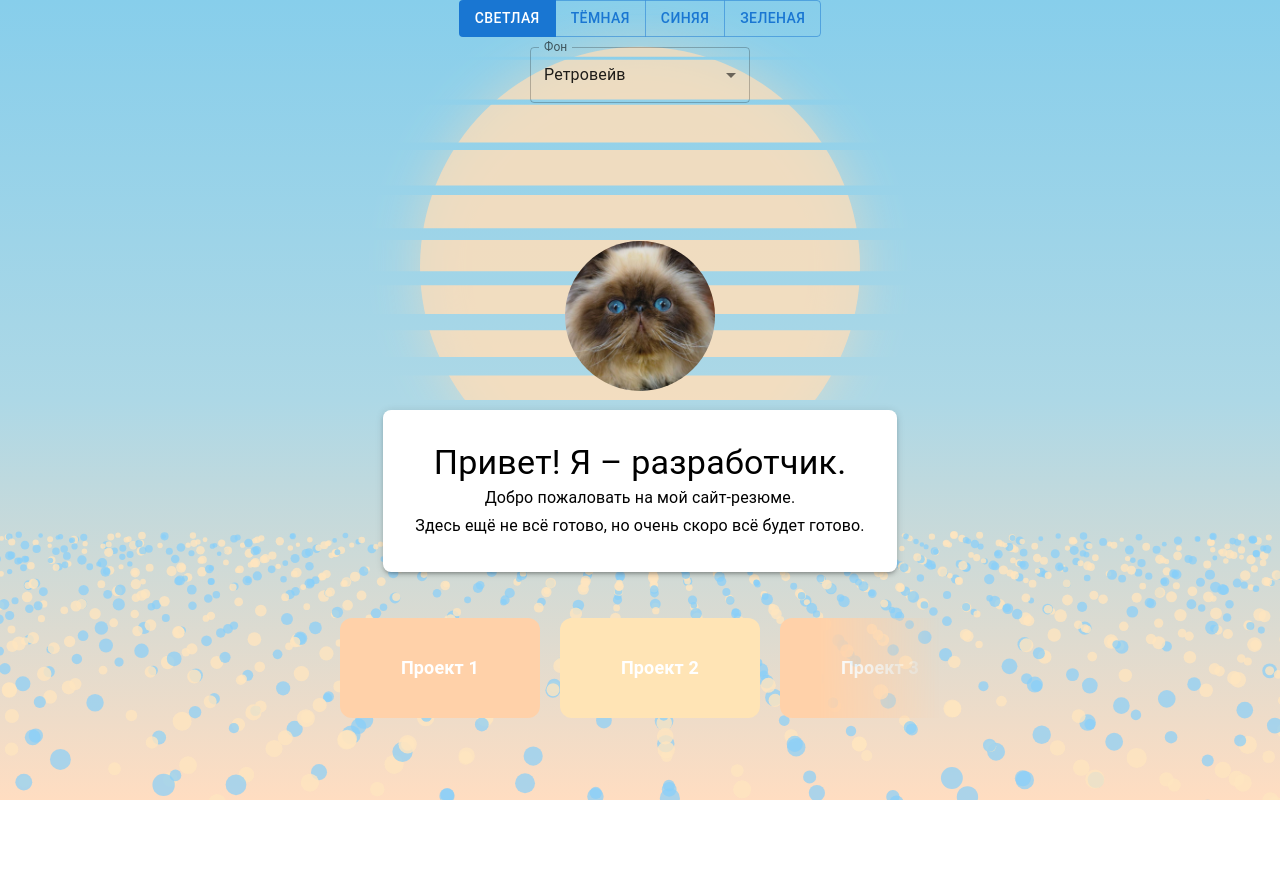
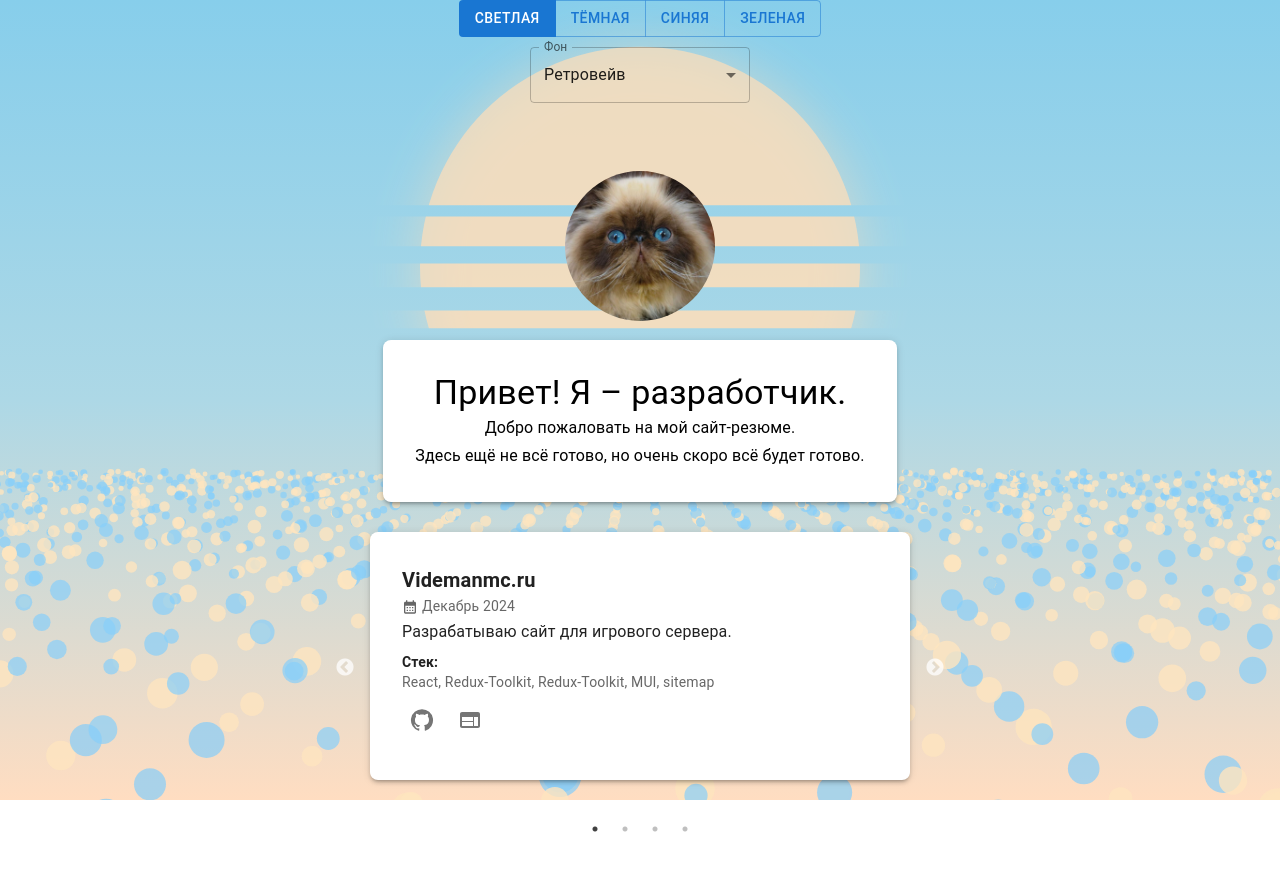
Before and after one commit to daradanci/Resume, a React (Vite) app: page /Resume/ in a window 1280 px wide. Shown: the top 870 px of the page. Built offline with nearby package versions, Linux system fonts and the light colour scheme.

Commit message:
added simple project cards

```diff
--- a/package.json
+++ b/package.json
@@ -13,6 +13,7 @@
   "dependencies": {
     "@emotion/react": "^11.14.0",
     "@emotion/styled": "^11.14.0",
+    "@mui/icons-material": "^6.4.7",
     "@mui/material": "^6.4.7",
     "@react-three/drei": "^10.0.4",
     "@react-three/fiber": "^9.1.0",
@@ -23,13 +24,16 @@
     "react": "^19.0.0",
     "react-dom": "^19.0.0",
     "react-router-dom": "^6.30.0",
+    "react-slick": "^0.30.3",
     "react-tsparticles": "^2.12.2",
+    "slick-carousel": "^1.8.1",
     "tsparticles": "^3.8.1"
   },
   "devDependencies": {
     "@eslint/js": "^9.21.0",
     "@types/react": "^19.0.10",
     "@types/react-dom": "^19.0.4",
+    "@types/react-slick": "^0.23.13",
     "@vitejs/plugin-react": "^4.3.4",
     "eslint": "^9.21.0",
     "eslint-plugin-react-hooks": "^5.1.0",
--- /dev/null
+++ b/src/components/ProjectList.tsx
@@ -0,0 +1,98 @@
+import React from "react";
+import { Card, CardContent, Box, Typography, IconButton } from "@mui/material";
+import { motion } from "framer-motion";
+import Slider from "react-slick";
+import "slick-carousel/slick/slick.css";
+import "slick-carousel/slick/slick-theme.css";
+import GitHubIcon from '@mui/icons-material/GitHub';
+import WebIcon from '@mui/icons-material/Web';
+import ExitToAppIcon from '@mui/icons-material/ExitToApp';
+import CalendarMonthIcon from '@mui/icons-material/CalendarMonth';
+
+const projects = [
+  {
+    id: 1,
+    title: "Videmanmc.ru",
+    description: "Разрабатываю сайт для игрового сервера.",
+    date: "Декабрь 2024",
+    stack: ["React", "Redux-Toolkit", "Redux-Toolkit", "MUI", "sitemap"],
+    links: { github: "https://github.com/VidemanMC/website  ", demo: "https://videmanmc.ru/" }
+  },
+  {
+    id: 2,
+    title: "CelestialNotes",
+    description: "Участвовал в хакатоне, разработал фронтенд приложения облачного хранилища заметок",
+    date: "Май 2023",
+    stack: ["React", "Redux", "axios", "bootstrap"],
+    links: { github: "https://github.com/Eaglise/ST_KR__Cloud_Notes/tree/Frontend%3D)", demo: "https://daradanci.github.io/ST_KR__Cloud_Notes/" }
+  },
+  {
+    id: 3,
+    title: "FrontCloudCamp",
+    description: "Разработал приложение для валидации данных.",
+    date: "Июнь 2023",
+    stack: ["React", "Redux Toolkit", "yup", "emotion", "formik"],
+    links: { github: "https://github.com/daradanci/FrontCloudCamp", demo: "https://daradanci.github.io/FrontCloudCamp/" }
+  },
+  {
+    id: 4,
+    title: "COCOMOOD",
+    description: "Разработал фронтенд для трекера прочитанных книг. Командные усилия привели к победе на хакатоне.",
+    date: "Октябрь 2024",
+    stack: ["Vue", "pinia", "js-cookie", "canvasjs", "bootstrap"],
+    links: { github: "https://github.com/Eaglise/COCOMOOD/tree/Frontend", demo: "https://daradanci.github.io/COCOMOOD/" }
+  }
+];
+
+const settings = {
+  dots: true,
+  infinite: true,
+  speed: 500,
+  slidesToShow: 1,
+  slidesToScroll: 1,
+};
+
+const ProjectList = () => {
+  return (
+    <Box sx={{ maxWidth: "600px", margin: "0 auto", padding: "20px" }}>
+      <motion.div
+        initial={{ opacity: 0, y: 20 }}
+        animate={{ opacity: 1, y: 0 }}
+        transition={{ duration: 0.5 }}
+      >
+        <Slider {...settings}>
+          {projects.map((project) => (
+            <Box key={project.id} sx={{ padding: "10px" }}>
+              <motion.div whileHover={{ scale: 1.05 }}>
+                <Card sx={{ padding: "16px", boxShadow: 3, borderRadius: 2 }}>
+                  <CardContent>
+                    <Typography variant="h6" fontWeight="bold">{project.title}</Typography>
+                    <Typography variant="body2" color="textSecondary" gutterBottom>
+                      <CalendarMonthIcon sx={{ fontSize: 16, verticalAlign: "middle", marginRight: "4px" }} />
+                      {project.date}
+                    </Typography>
+                    <Typography variant="body1" sx={{ marginBottom: "8px" }}>{project.description}</Typography>
+                    <Typography variant="body2" fontWeight="bold">Стек:</Typography>
+                    <Typography variant="body2" color="textSecondary" sx={{ marginBottom: "8px" }}>
+                      {project.stack.join(", ")}
+                    </Typography>
+                    <Box display="flex" gap={1}>
+                      <IconButton href={project.links.github} target="_blank" aria-label="GitHub">
+                        <GitHubIcon />
+                      </IconButton>
+                      <IconButton href={project.links.demo} target="_blank" aria-label="Demo">
+                        <WebIcon />
+                      </IconButton>
+                    </Box>
+                  </CardContent>
+                </Card>
+              </motion.div>
+            </Box>
+          ))}
+        </Slider>
+      </motion.div>
+    </Box>
+  );
+};
+
+export default ProjectList;
--- a/src/components/ProjectScroll.tsx
+++ b/src/components/ProjectScroll.tsx
@@ -16,15 +16,30 @@ export default function ProjectScroll() {
     const maskImage = useScrollOverflowMask(scrollXProgress);
     const colors = themeColors[themeMode] || themeColors.dark;
 
+    const scroll = (direction: "left" | "right") => {
+        if (ref.current) {
+            const scrollAmount = 220;
+            ref.current.scrollBy({ left: direction === "left" ? -scrollAmount : scrollAmount, behavior: "smooth" });
+        }
+    };
+
     return (
         <div id="projects">
+            <button className="scroll-btn left" onClick={() => scroll("left")}>&larr;</button>
             <motion.ul ref={ref} style={{ maskImage }}>
                 {colors.map((color, index) => (
-                    <motion.li key={index} style={{ background: color }}>
+                    <motion.li
+                        key={index}
+                        style={{ background: color }}
+                        initial={{ opacity: 0, y: 20 }}
+                        animate={{ opacity: 1, y: 0 }}
+                        transition={{ duration: 0.5, delay: index * 0.1 }}
+                    >
                         {`Проект ${index + 1}`}
                     </motion.li>
                 ))}
             </motion.ul>
+            <button className="scroll-btn right" onClick={() => scroll("right")}>&rarr;</button>
             <StyleSheet />
         </div>
     );
@@ -39,27 +54,19 @@ const opaque = `#000`;
 
 function useScrollOverflowMask(scrollXProgress: MotionValue<number>) {
     const maskImage = useMotionValue(
-        `linear-gradient(90deg, ${opaque}, ${opaque} ${left}, ${opaque} ${rightInset}, ${transparent})`
+        `linear-gradient(90deg, rgba(0, 0, 0, 0) 0%, rgba(0, 0, 0, 0.7) 15%, rgba(0, 0, 0, 1) 50%, rgba(0, 0, 0, 0.7) 85%, rgba(0, 0, 0, 0) 100%)`
     );
 
     useMotionValueEvent(scrollXProgress, "change", (value) => {
         if (value === 0) {
             animate(
                 maskImage,
-                `linear-gradient(90deg, ${opaque}, ${opaque} ${left}, ${opaque} ${rightInset}, ${transparent})`
+                `linear-gradient(90deg, rgba(0, 0, 0, 0) 0%, rgba(0, 0, 0, 0.7) 15%, rgba(0, 0, 0, 1) 50%, rgba(0, 0, 0, 0.7) 85%, rgba(0, 0, 0, 0) 100%)`
             );
         } else if (value === 1) {
             animate(
                 maskImage,
-                `linear-gradient(90deg, ${transparent}, ${opaque} ${leftInset}, ${opaque} ${right}, ${opaque})`
-            );
-        } else if (
-            scrollXProgress.getPrevious() === 0 ||
-            scrollXProgress.getPrevious() === 1
-        ) {
-            animate(
-                maskImage,
-                `linear-gradient(90deg, ${transparent}, ${opaque} ${leftInset}, ${opaque} ${rightInset}, ${transparent})`
+                `linear-gradient(90deg, rgba(0, 0, 0, 0) 0%, rgba(0, 0, 0, 0.7) 15%, rgba(0, 0, 0, 1) 50%, rgba(0, 0, 0, 0.7) 85%, rgba(0, 0, 0, 0) 100%)`
             );
         }
     });
@@ -72,11 +79,11 @@ function StyleSheet() {
         <style>{`
             #projects {
                 width: 100vw;
-                max-width: 600px;
+                width: 1400px;
                 margin: 0 auto;
                 overflow: hidden;
                 position: relative;
-                padding: 20px 0;
+                padding: 20px 50px;
             }
 
             #projects ul {
@@ -88,6 +95,7 @@ function StyleSheet() {
                 gap: 20px;
                 scrollbar-width: none;
                 -ms-overflow-style: none;
+                scroll-snap-type: x mandatory;
             }
 
             #projects ul::-webkit-scrollbar {
@@ -105,6 +113,56 @@ function StyleSheet() {
                 color: white;
                 border-radius: 12px;
                 padding: 20px;
+                scroll-snap-align: center;
+                transition: transform 0.3s ease;
+            }
+
+            #projects li:hover {
+                transform: scale(1.05);
+            }
+
+            .scroll-btn {
+                position: absolute;
+                top: 50%;
+                transform: translateY(-50%);
+                background: rgba(0, 0, 0, 0.5);
+                color: white;
+                border: none;
+                cursor: pointer;
+                padding: 10px;
+                font-size: 24px;
+                border-radius: 50%;
+                transition: background 0.3s ease;
+                z-index: 10;
+            }
+
+
+            .scroll-btn:hover {
+                background: rgba(0, 0, 0, 0.8);
+            }
+
+            .scroll-btn.left {
+                left: -20px;
+            }
+
+            .scroll-btn.right {
+                right: 20px;
+            }
+
+            @media (max-width: 600px) {
+                #projects ul {
+                    flex-wrap: wrap;
+                    justify-content: center;
+                    overflow: visible;
+                }
+
+                #projects li {
+                    flex: 0 0 calc(50% - 20px);
+                }
+
+                .scroll-btn {
+                    display: none;
+                }
             }
         `}</style>
     );
--- a/src/pages/Home.tsx
+++ b/src/pages/Home.tsx
@@ -7,6 +7,7 @@ import darkAvatar from "../images/avas/ava_d_who.jpg"; // Темная тема
 import blueAvatar from "../images/avas/ava_cat.jpg"; // Дополнительная тема
 import greenAvatar from "../images/avas/ava_dog.jpg"; // Дополнительная тема
 import ProjectScroll from "../components/ProjectScroll";
+import ProjectList from "../components/ProjectList";
 
 export default function Home() {
   const themeContext = useContext(ThemeContext);
@@ -54,13 +55,18 @@ export default function Home() {
             alt="Avatar"
             width={150}
             height={150}
-            style={{ borderRadius: "50%", marginBottom: 16 }}
+            style={{ borderRadius: "50%", marginBottom: 16, userSelect: "none" }}
             initial={{ opacity: 0, scale: 0.8 }}
             animate={{ opacity: 1, scale: 1 }}
             transition={{ duration: 0.5 }}
             drag
             dragConstraints={{ left: -100, right: 100, top: -100, bottom: 100 }}
             whileDrag={{ scale: 0.9, rotate: 10 }}
+            ref={(el) => {
+              if (el) {
+                (el.style as CSSStyleDeclaration & { webkitUserDrag?: string }).webkitUserDrag = "none";
+              }
+            }}
         />
         </motion.button>
 
@@ -82,7 +88,8 @@ export default function Home() {
         </Paper>
       </motion.div>
       <Box>
-      <ProjectScroll/>
+      {/* <ProjectScroll/> */}
+      <ProjectList/>
 
       </Box>
     {/* </Box> */}
--- a/src/utils/sunAndGrid.ts
+++ b/src/utils/sunAndGrid.ts
@@ -14,7 +14,7 @@ export interface Dot {
 }
 
 export const generateDots = (canvas: HTMLCanvasElement, colors: ThemeColors, spacing: number): Dot[] => {
-  const horizonY = (canvas.height * 2) / 3;
+  const horizonY = (canvas.height * 2) / 3.4;
   const dots: Dot[] = [];
   for (let x = -canvas.width / 2; x < canvas.width / 2; x += spacing) {
     for (let z = 100; z > 1; z -= 2) {
@@ -76,15 +76,15 @@ export const drawGridLines = (
   const lineSpacing = 44; // Увеличенное расстояние между линиями
 
   for (let i = -sunRadius; i <= sunRadius; i += lineSpacing) {
-    const lineY = -canvas.height / 4 + i + lineOffset;
+    const lineY = -canvas.height / 6 + i + lineOffset;
     const relativeHeight = (lineY + canvas.height / 2) / canvas.height; // Нормализованная высота
-    const lineWidth = 0.1 + relativeHeight * 40; // Минимальная толщина 0.1, максимальная 30
+    const lineWidth = 0.1 + relativeHeight * 110; // Минимальная толщина 0.1, максимальная 30
 
     ctx.lineWidth = lineWidth;
     ctx.strokeStyle = gradient;
     ctx.beginPath();
-    ctx.moveTo(-sunRadius * 1.5, lineY);
-    ctx.lineTo(sunRadius * 1.5, lineY);
+    ctx.moveTo(-sunRadius * 1.5, lineY+130);
+    ctx.lineTo(sunRadius * 1.5, lineY+130);
     ctx.stroke();
   }
   return (lineOffset + 0.5) % lineSpacing;
```
Also changed, not shown: 1 other file (tests, documents, lock files or other folders).
